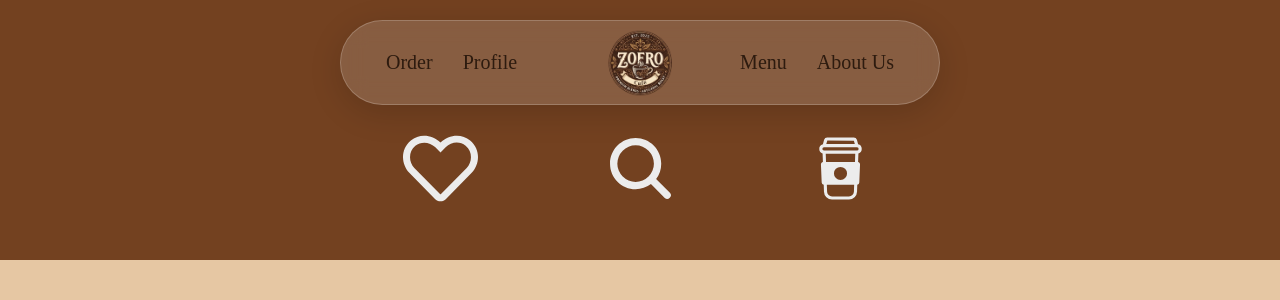
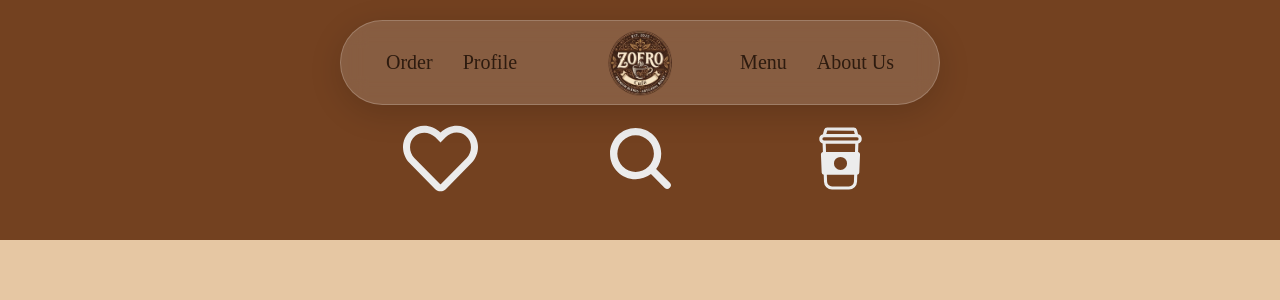
Before and after one commit to Anie-Jerson05/zofro, a React (Vite) app in the folder Zofro-Cafe/: page /menu in a window 1280 px wide. Shown: the top 300 px of the page. Built offline with nearby package versions, Linux system fonts and the light colour scheme; a web font is replaced by a local one.

Commit message:
Reduce height of menu top bar from 260px to 240px for improved layout

```diff
--- a/Zofro-Cafe/src/pages/menu.css
+++ b/Zofro-Cafe/src/pages/menu.css
@@ -1,7 +1,7 @@
 /* TOP BAR */
 .menu-top {
   width: 100%;
-  height: 260px;
+  height: 240px;
   padding-top: 6%;
   background: #734120;
 
```
